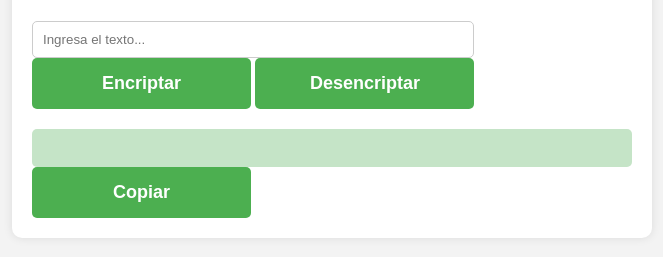
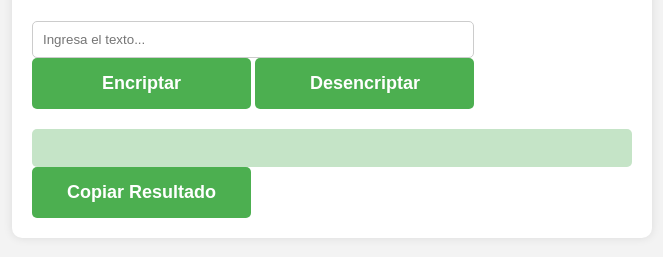
Before and after one commit to luisvillagesell/encriptador-de-texto, a plain HTML site: page index.html in a window 1280 px wide. Shown: the part 129-386 px from the top of the page, without its empty margins (308-971 px from the left). Drawn offline with Linux system fonts and the light colour scheme.

Commit message:
soluciona problema index

```diff
--- a/index.html
+++ b/index.html
@@ -9,18 +9,15 @@
 <body>
   <div class="container">
     <h1>Encriptador de Texto</h1>
-    <form>
     <div class="input-container">
       <input type="text" id="originalText" placeholder="Ingresa el texto...">
-            <br>
       <button onclick="encrypt()">Encriptar</button>
       <button onclick="decrypt()">Desencriptar</button>
     </div>
     <div class="result-container">
       <p id="result"></p>
     </div>
-          <button onclick="copyResult()">Copiar</button>
-    </form>
+    <button onclick="copyResult()">Copiar Resultado</button>
   </div>
 
   <script src="app.js"></script>
```
Lines whose indentation alone changed are shown as unchanged.
